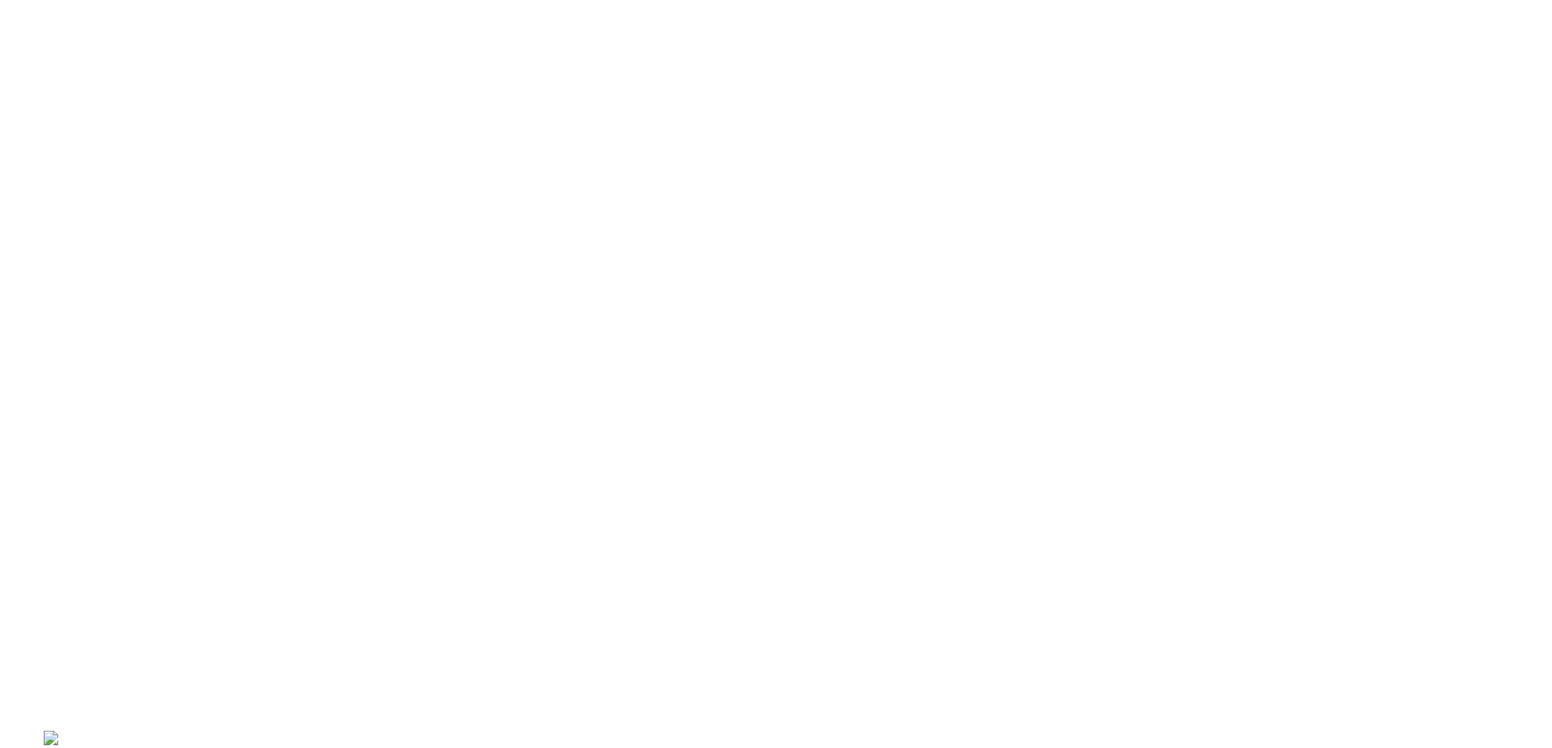
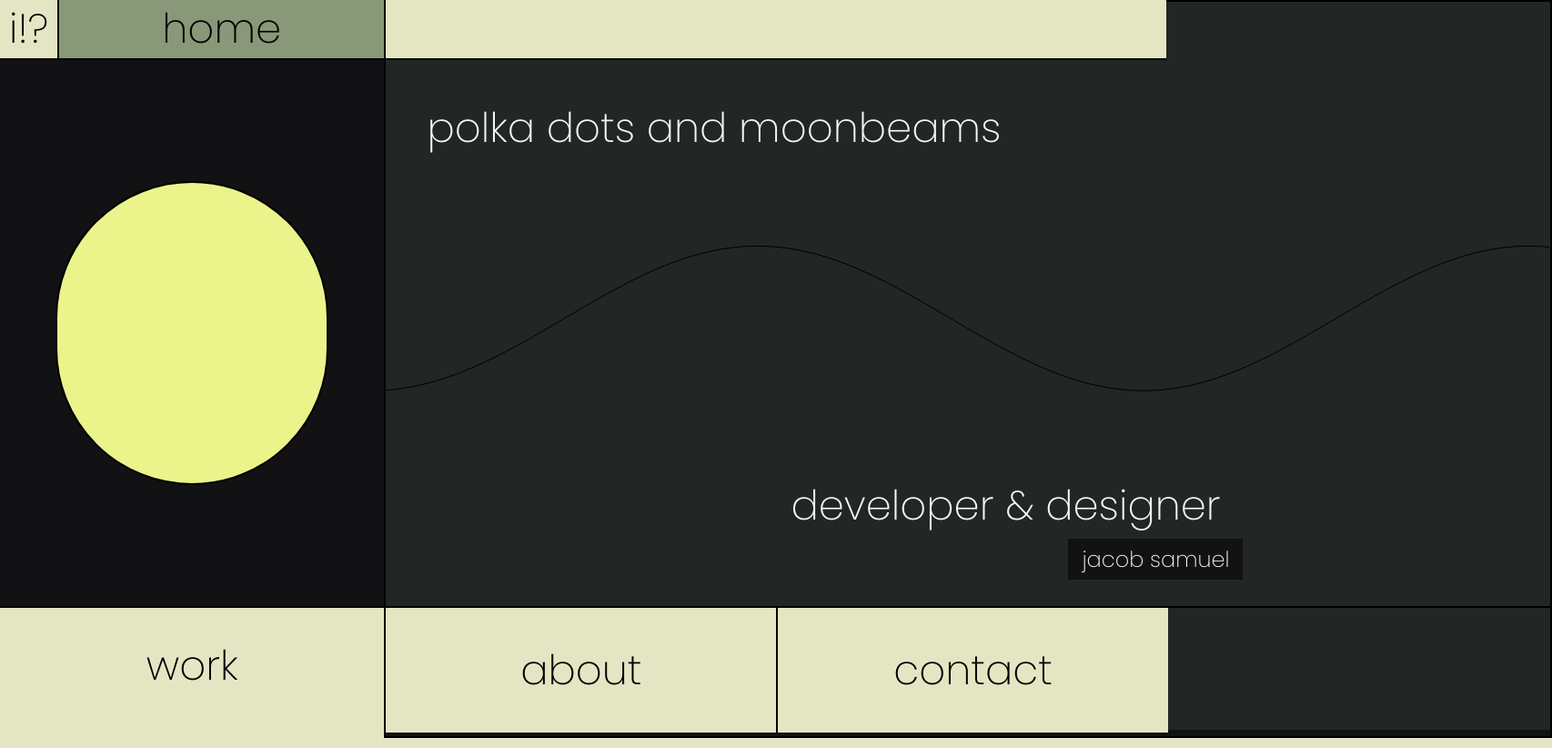
Before and after one commit to jxsamuel/portfolio-2024, a plain HTML site: page index.html in a window 1280 px wide. Shown: the top 822 px of the page at 91% size, 1706 px wide, since content can reach past the window. Drawn offline with Linux system fonts and the light colour scheme; the site is published under a folder, as on GitHub Pages, so addresses that start at the root find nothing.

Commit message:
Update index.html

```diff
--- a/index.html
+++ b/index.html
@@ -9,7 +9,7 @@
 
         <title>jacob samuel</title>
 
-        <link rel="stylesheet" href="/global.css">
+        <link rel="stylesheet" href="global.css">
 
         <link rel="preconnect" href="https://fonts.googleapis.com">
         <link rel="preconnect" href="https://fonts.gstatic.com" crossorigin>
@@ -27,7 +27,7 @@
             <ul class="menu" id="work-content">
                 <div>
                     <div id="work">
-                        <img style="margin-top: 62%;" width="100%" src='/jacob_samuel_resume.png'>
+                        <img style="margin-top: 62%;" width="100%" src='jacob_samuel_resume.png'>
                     </div>
                 </div>
             </ul>
```
